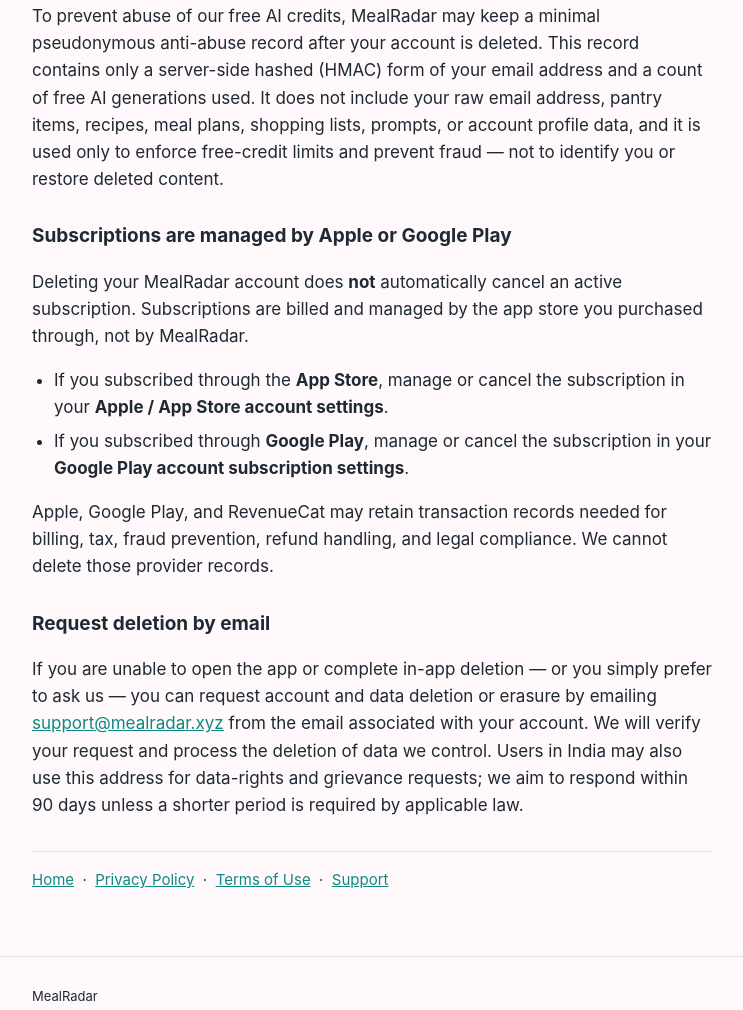
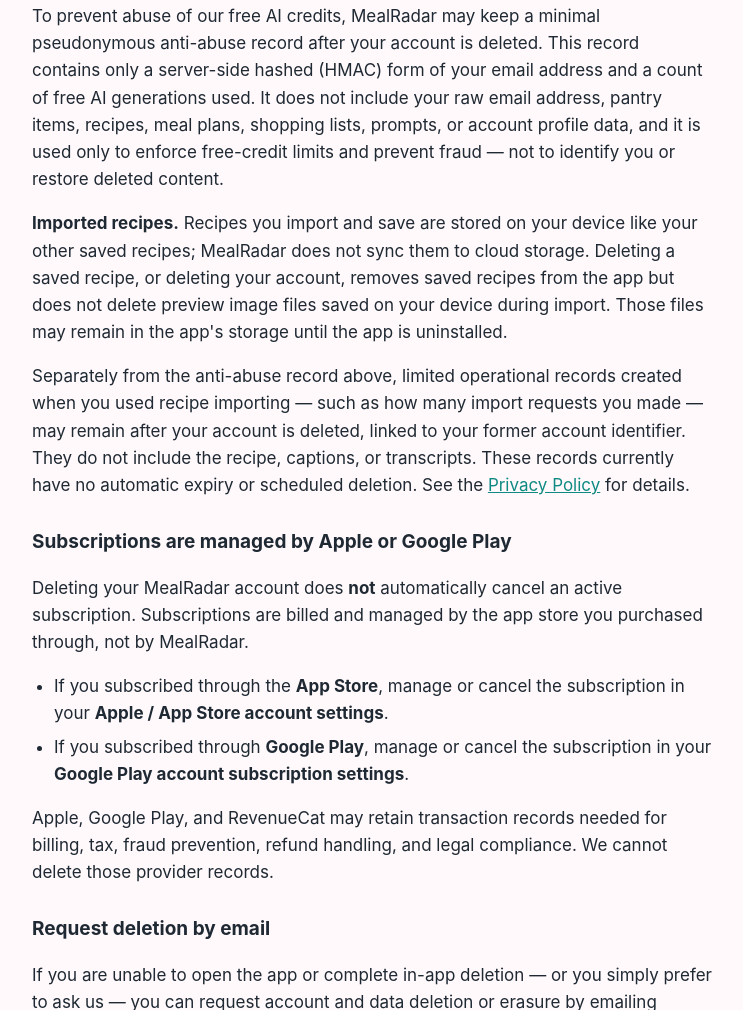
Before and after one commit to snigdha26d/mealradar-legal-site, a plain HTML site: page delete-account.html in a window 1280 px wide. Shown: the part 1229-2239 px from the top of the page, without its empty margins (268-1011 px from the left). Drawn offline with Linux system fonts and the light colour scheme.

Commit message:
docs: add recipe import data deletion disclosures

```diff
--- a/delete-account.html
+++ b/delete-account.html
@@ -61,6 +61,19 @@
       address, pantry items, recipes, meal plans, shopping lists, prompts, or
       account profile data, and it is used only to enforce free-credit limits and
       prevent fraud — not to identify you or restore deleted content.</p>
+    <p><strong>Imported recipes.</strong> Recipes you import and save are stored
+      on your device like your other saved recipes; MealRadar does not sync them
+      to cloud storage. Deleting a saved recipe, or deleting your account,
+      removes saved recipes from the app but does not delete preview image files
+      saved on your device during import. Those files may remain in the app's
+      storage until the app is uninstalled.</p>
+    <p>Separately from the anti-abuse record above, limited operational records
+      created when you used recipe importing — such as how many import requests
+      you made — may remain after your account is deleted, linked to your former
+      account identifier. They do not include the recipe, captions, or
+      transcripts. These records currently have no automatic expiry or scheduled
+      deletion. See the <a href="privacy.html">Privacy Policy</a> for
+      details.</p>
 
     <h2>Subscriptions are managed by Apple or Google Play</h2>
     <p>Deleting your MealRadar account does <strong>not</strong> automatically
```
